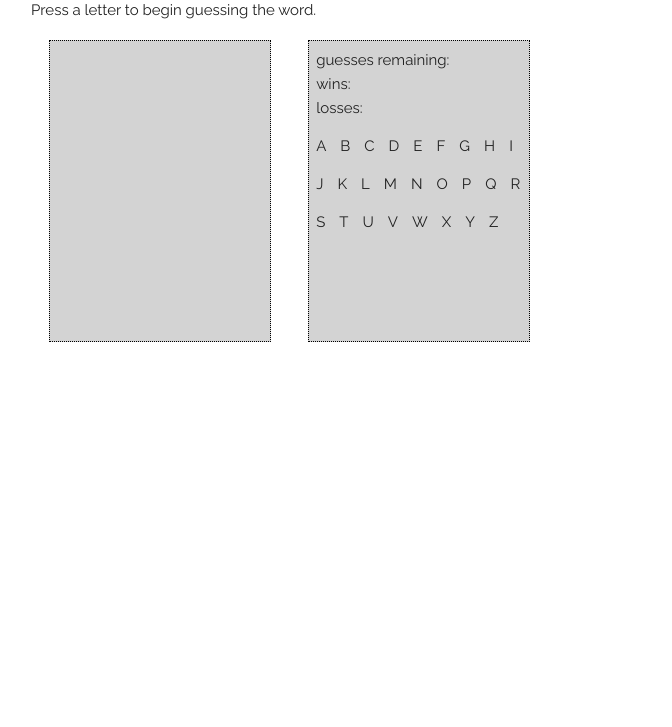
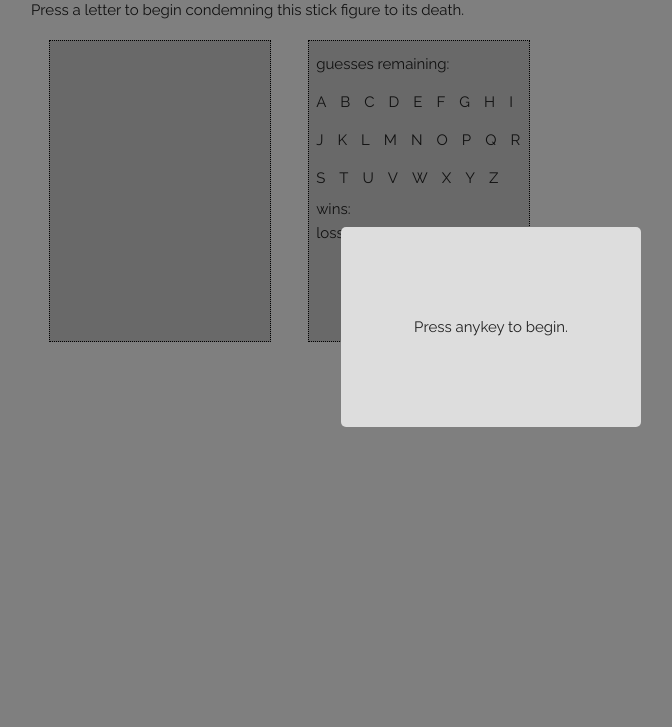
Before and after one commit to kridlet/Hangman-Game, a plain HTML site: page index.html in a window 1280 px wide. Shown: the part 73-800 px from the top of the page, without its empty margins (149-821 px from the left). Drawn offline with Linux system fonts and the light colour scheme; no server answers.

Commit message:
update javascript

```diff
--- a/assets/css/style.css
+++ b/assets/css/style.css
@@ -10,6 +10,33 @@ body {
   font-weight: 400;
   font-family: "Raleway", "HelveticaNeue", "Helvetica Neue", Helvetica, Arial, sans-serif;
   color: #222;
+}
+
+/* overlay styles, all needed */
+.overlay {
+  position: absolute;
+  top: 0;
+  left: 0;
+  height: 100%;
+  width: 100%;
+  background-color: rgba(0,0,0,0.5);
+  z-index: 10;
+}
+
+/* just some content with arbitrary styles for explanation purposes */
+.modal {
+  width: 300px;
+  height: 200px;
+  line-height: 200px;
+  position: fixed;
+  top: 50%;
+  left: 50%;
+  margin-top: -100px;
+  margin-left: -150px;
+  background-color: #ddd;
+  border-radius: 5px;
+  text-align: center;
+  z-index: 11; /* 1px higher than the overlay layer */
 }
 
 .container {
@@ -32,14 +59,19 @@ body {
     border: 1px dotted black;
 }
 
+#word {
+  float: left;
+  width: 100%;
+  text-align: center;
+  padding: 2px;
+}
 #alphabet {
     width: 220px;
-    height: 300px;
     float: left;
     margin: 0;
 }
 
-#stats {
+.stats {
   padding: 7px;
 }
 
--- a/assets/javascript/game.js
+++ b/assets/javascript/game.js
@@ -8,11 +8,11 @@ function player() {
     this.userSelection = '';
     this.guessesRemaining = 8;
 
-    this.getNewWord = function() {
+    this.getNewWord = function(category) {
         // api that returns random popular english words of 6 characters or more
         var wordURL = "https://callo.io/word.php?";
         var parameters = new URLSearchParams();
-        parameters.append('category', '');
+        parameters.append('category', category);
         parameters.append('api_key', '3jf0JSWj4)4jdnak*3ndksj349dHQoen');
         parameters.append('results', '1');
         var Httpreq = new XMLHttpRequest();
@@ -24,7 +24,7 @@ function player() {
         this.currentWord = json_obj.words[0];
     }
 
-    this.reset = function() {
+    this.reset = async function() {
         // fetch a new word
         this.getNewWord();
         // ensur there are no non-letter characters in string
@@ -37,7 +37,7 @@ function player() {
         // reinitialize
         this.lettersGuessed = [];
         this.guessesRemaining = 8;
-        this.maskedWord = Array(this.currentWord.length).fill("_ ");
+        this.maskedWord = Array(this.currentWord.length).fill("_");
         // reset canvass and counts
         resetDisplay();
     }
@@ -63,9 +63,7 @@ function player() {
                     var winCheck = this.arrayCompare();
                     if (winCheck) {
                         this.wins++;
-                        if (confirm(this.currentWord + " play again?")) {
-                            this.reset();
-                        }
+                        this.reset();
                     }
                 } else {
                     //decrement remaining guess count
@@ -110,9 +108,7 @@ function player() {
                             // draw noose
                             drawLine(80, 20, 80, 50);
                             this.losses++;
-                            if (confirm(this.currentWord + " play again?")) {
-                                this.reset();
-                            }
+                            this.reset();
                             break;
                     }
                 }
@@ -164,7 +160,6 @@ function resetDisplay() {
     ctx.clearRect(0, 0, 220, 300);
     // reset display variables
     document.getElementById("guesses-remaining").innerHTML = playerObj.guessesRemaining;
-    displayMaskewdWord();
     document.getElementById("wins").innerHTML = playerObj.wins;
     document.getElementById("losses").innerHTML = playerObj.losses;
 
@@ -173,6 +168,14 @@ function resetDisplay() {
         var set = document.getElementById(letter);
         document.getElementById(letter).style.textDecoration = '';
     });
+    document.getElementById("overlay").style.display = "inline";
+    document.getElementById("modal").style.display = "inline";
+    var wordHTML = '';
+    playerObj.currentWord.forEach((letter,index) => {
+        wordHTML = wordHTML + letter;
+    });
+    document.getElementById("modal").innerHTML = wordHTML + "<br>Press any key to play again.";
+    window.addEventListener('keypress', pressed);
 }
 
 function drawLine(xStart, yStart, xEnd, yEnd) {
@@ -208,14 +211,20 @@ function drawAlphabet() {
 function displayMaskewdWord() {
     var wordHTML = '';
     playerObj.maskedWord.forEach((letter,index) => {
-        wordHTML = wordHTML + ' ' + letter;
+        wordHTML = wordHTML + letter;
     });
     document.getElementById("word").innerHTML = wordHTML;
+}
+
+function pressed() {
+    document.getElementById("overlay").style.display = "none";
+    document.getElementById("modal").style.display = "none";
 }
 
 var playerObj = new player();
 drawAlphabet();
 playerObj.reset();
+window.addEventListener('keyup', pressed);
 document.onkeypress = function (event) {
     playerObj.inputCheck(event)
 }
--- a/index.html
+++ b/index.html
@@ -7,27 +7,29 @@
     <link href="https://fonts.googleapis.com/css?family=Raleway:400,300,600" rel="stylesheet" type="text/css">
     <link rel="stylesheet" href="assets/css/reset.css">
     <link rel="stylesheet" href="assets/css/style.css">
-    <link rel="icon" type="image/png" href="images/favicon.png">
     <title>Document</title>
 </head>
 
 <body>
-
+    <div class="overlay" id="overlay"></div>
+    <div class="modal" id="modal">Press anykey to begin.</div>
     <div class="container">
-        <h4>Hangman</h4>
-        <p>Press a letter to begin guessing the word.</p>
+        <h4>Word Murderer</h4>
+        <p>Press a letter to begin condemning this stick figure to its death.</p>
         <div class="contentBox">
             <canvas id="myCanvas" width="220" height="300">Your browser does not support the HTML5 canvas tag.</canvas>
         </div>
         <div class="contentBox">
-            <div id="alphabet">
-                <div id="stats">
+            <div class="stats">
                 <p>
                     <span id="word"></span>
                 </p>
                 <p>guesses remaining:
                     <span id="guesses-remaining"></span>
                 </p>
+            </div>
+            <div id="alphabet"></div>
+            <div class="stats">
                 <p>wins:
                     <span id="wins"></span>
                 </p>
@@ -37,7 +39,6 @@
             </div>
         </div>
     </div>
-    </div>
 
     <script src="assets/javascript/game.js"></script>
 </body>
```
Lines whose indentation alone changed are shown as unchanged.
